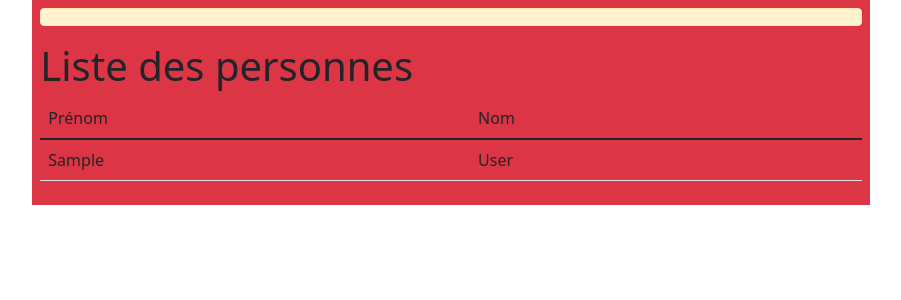
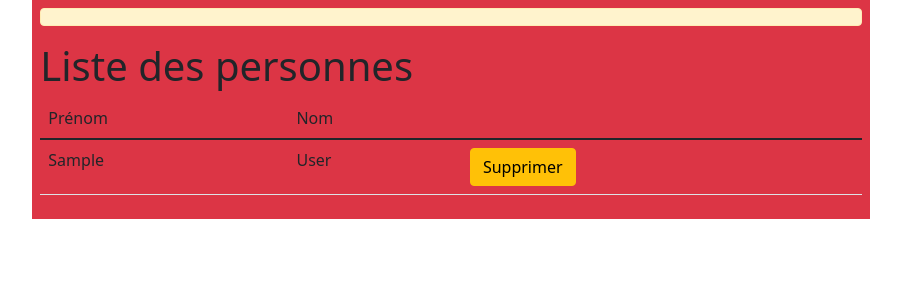
Before and after one commit to smaloron/php-framework-procedural, a PHP site: template views/persons.php in a window 1280 px wide. Shown: the part 48-348 px from the top of the page, without its empty margins (189-1090 px from the left). Run offline with PHP 8.4, Linux system fonts and the light colour scheme; the template is opened without the code that fills it: most values are stand-ins (such as "Sample title", 1, 10 or a date in 2020); data that the repository does not hold is empty; some libraries are stand-ins or nearby versions.

Commit message:
Suppression des personnes

```diff
--- a/views/persons.php
+++ b/views/persons.php
@@ -12,7 +12,13 @@
             <tr>
                 <td><?= $person->first_name ?></td>
                 <td><?= $person->last_name ?></td>
-                <td></td>
+                <td>
+                    <a href="<?=getLinkToRoute("pdo_persons", ["id"=>       $person->id, "action"=>"delete"])?>
+                    " class="btn btn-warning"
+                    onclick="return confirm('Voulez-vous supprimer cette personne ?')">
+                        Supprimer
+                    </a>
+                </td>
             </tr>
         <?php endforeach; ?>
     </tbody>
```
Also changed, not shown: controllers/pdo_persons.php (+11 -0 lines).
